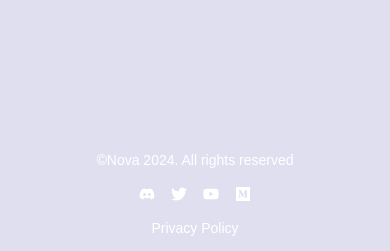
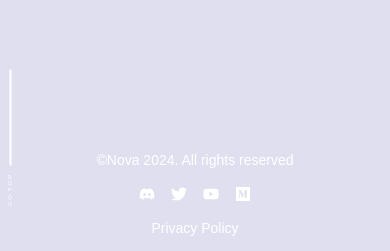
Before and after one commit to bondanbanuaji/k-on-fanweb, a React (Vite) app: page / in a window 390 px wide. Shown: the part 6988-7239 px from the top of the page. Built offline with nearby package versions, Linux system fonts and the light colour scheme; a web font is replaced by a local one.

Commit message:
uodated and add go top component

```diff
--- a/src/App.jsx
+++ b/src/App.jsx
@@ -6,6 +6,7 @@ import Features from './components/Features';
 import Story from './components/Story';
 import Contact from './components/Contact';
 import Footer from './components/Footer';
+import GoTop from './components/GoTop';
 
 const App = () => {
     return (
@@ -23,6 +24,7 @@ const App = () => {
                 <Features />
                 <Story />
                 <Contact />
+                <GoTop />
                 <Footer />
 
         </main>
--- /dev/null
+++ b/src/assets/css/GoTop.css
@@ -0,0 +1,107 @@
+.go-top-container {
+    position: absolute;
+    left: 20px;
+    bottom: 10vh;
+    cursor: pointer;
+    display: flex;
+    z-index: 1000;
+}
+
+.go-top-content-wrapper {
+    transform: rotate(-90deg);
+    display: flex;
+    align-items: center;
+    gap: 10px;
+    transform-origin: left center;
+}
+
+.go-top-line {
+    width: 7rem;
+    height: 2px;
+    background-color: #ffffff;
+    position: relative;
+    overflow: hidden;
+}
+
+.go-top-line::before {
+    content: "";
+    position: absolute;
+    top: 0;
+    left: 0;
+    width: 100%;
+    height: 100%;
+    background-color: #000000;
+    animation: lineErase 3s infinite linear;
+}
+
+@keyframes lineErase {
+    0% {
+        transform: translateX(-100%);
+    }
+    80% {
+        transform: translateX(-100%);
+    }
+    100% {
+        transform: translateX(100%);
+    }
+}
+
+.go-top-letters {
+    display: flex;
+    order: -1;
+}
+
+.go-top-letter {
+    margin: 0 2px;
+    font-size: clamp(8px, 1.5vw, 10px);
+    color: #ffffff;
+    text-transform: uppercase;
+    white-space: nowrap;
+}
+
+@media (max-width: 768px) {
+    .go-top-container {
+        left: 15px;
+        bottom: 8vh;
+    }
+
+    .go-top-line {
+        width: 5rem;
+    }
+
+    .go-top-letter {
+        font-size: clamp(7px, 1.8vw, 8px);
+    }
+}
+
+@media (max-width: 480px) {
+    .go-top-container {
+        left: 10px;
+        bottom: 5vh;
+    }
+
+    .go-top-content-wrapper {
+        gap: 8px;
+    }
+
+    .go-top-line {
+        width: 6rem;
+        left: 0;
+    }
+
+    .go-top-letter {
+        font-size: clamp(6px, 1.5vw, 7px);
+        margin: 0 1px;
+    }
+}
+
+@media (min-width: 1200px) {
+    .go-top-container {
+        left: 30px;
+        bottom: 15vh;
+    }
+
+    .go-top-line {
+        width: 8rem;
+    }
+}
--- /dev/null
+++ b/src/components/GoTop.jsx
@@ -0,0 +1,31 @@
+import React from "react";
+
+import "../assets/css/GoTop.css"
+
+const GoTop = () => {
+    const scrollToHero = () => {
+        const hero = document.getElementById("hero");
+        if (hero) {
+            hero.scrollIntoView({ behavior: "smooth" });
+        }
+    };
+
+    const letters = "go top".split("");
+
+    return (
+        <div className="go-top-container" onClick={scrollToHero}>
+            <div className="go-top-content-wrapper">
+                <div className="go-top-letters">
+                    {letters.map((char, index) => (
+                        <div key={index} className="go-top-letter">
+                            {char}
+                        </div>
+                    ))}
+                </div>
+                <div className="go-top-line"></div>
+            </div>
+        </div>
+    );
+};
+
+export default GoTop;
--- a/src/components/Hero.jsx
+++ b/src/components/Hero.jsx
@@ -101,7 +101,7 @@ const Hero = () => {
     const getVideoSrc = (index) => `/videos/hero-${index}.mp4`;
 
     return (
-        <div className="relative w-screen overflow-x-hidden h-dvh">
+        <div id="hero" className="relative w-screen overflow-x-hidden h-dvh">
             {isLoading && (
                 <div className="flex-center absolute z-[100] h-dvh w-screen overflow-hidden bg-violet-50">
                     {/* https://uiverse.io/G4b413l/tidy-walrus-92 */}
```
